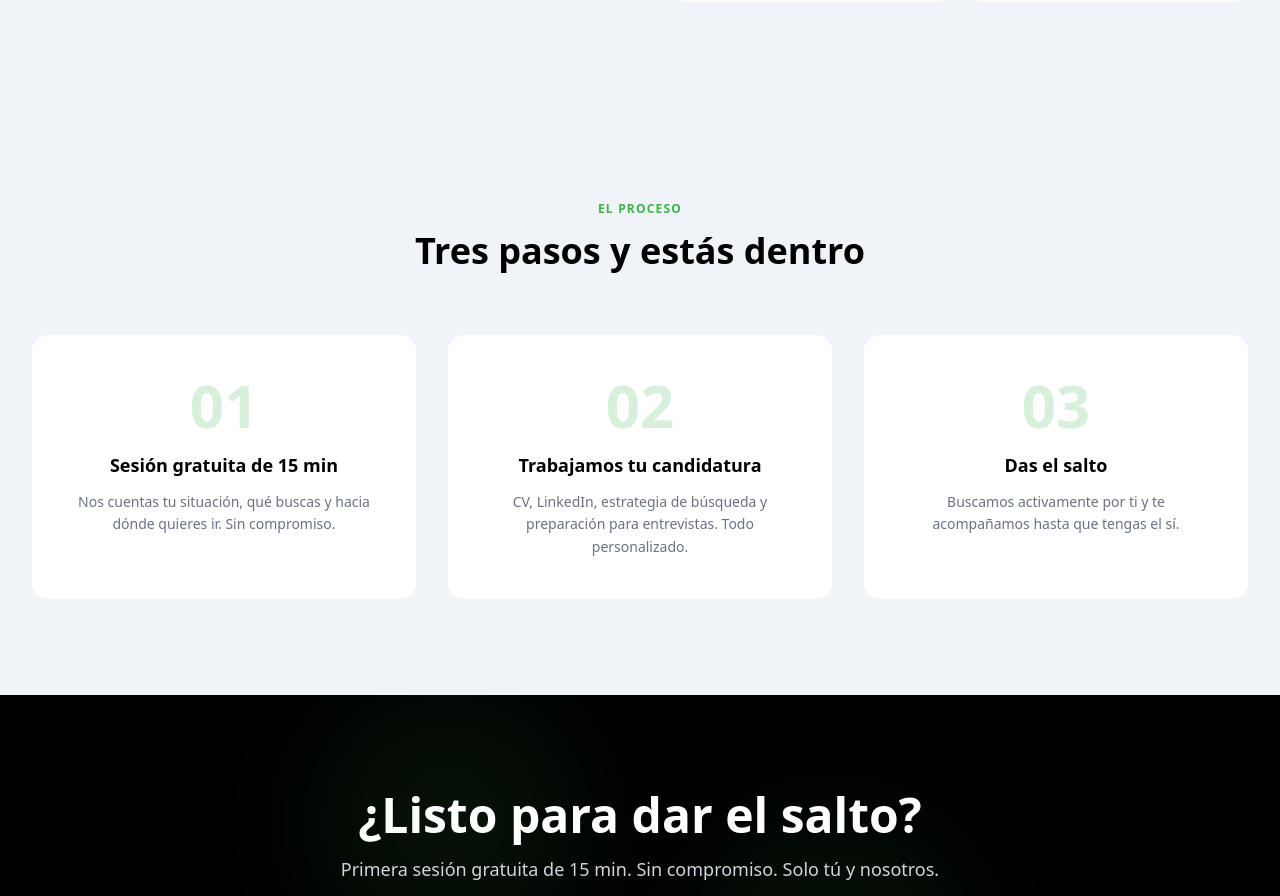
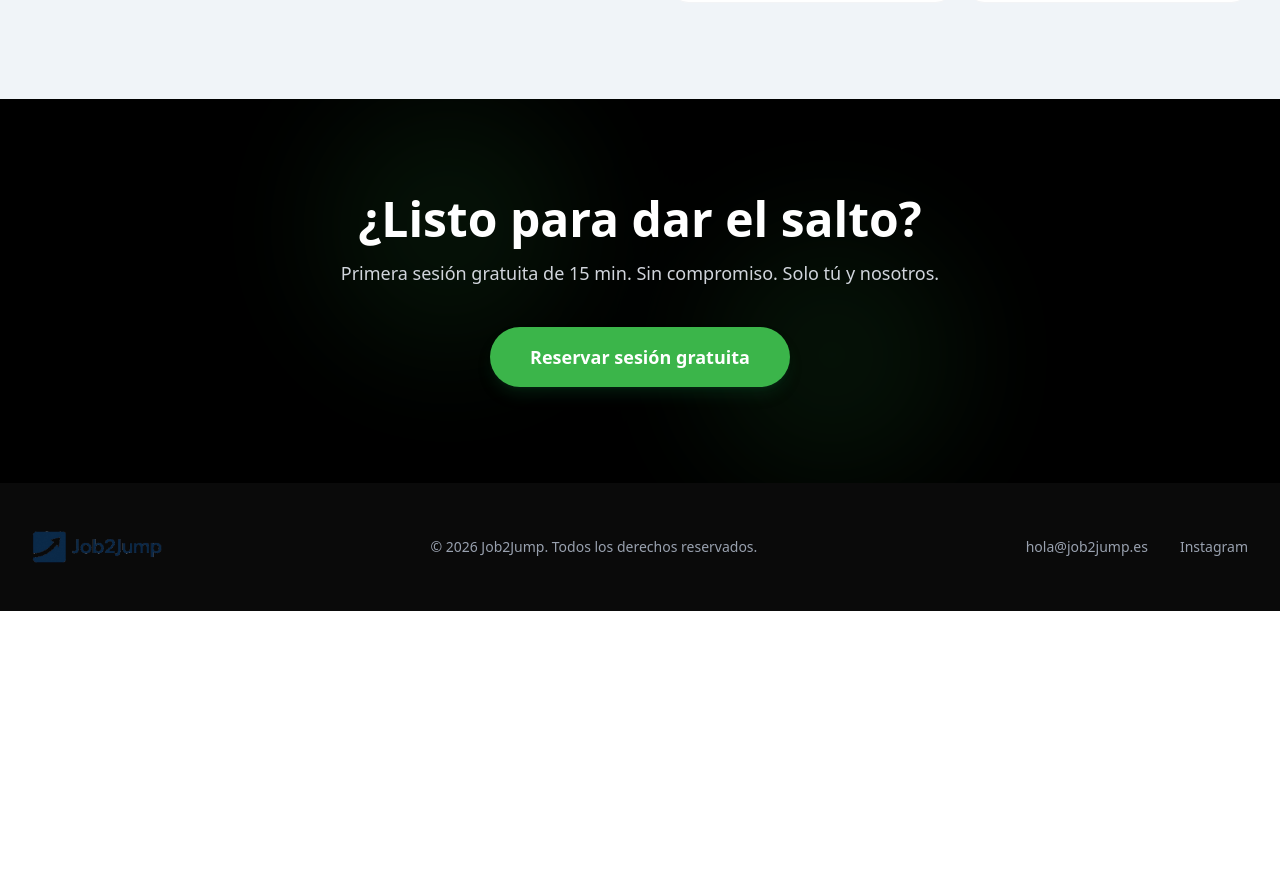
Before and after one commit to Job2Jump/job2jump-web, a Next.js app: page / in a window 1280 px wide. Shown: the part 2261-3157 px from the top of the page. After the commit the page ends 2872 px from the top, so only its background shows below. Built offline with nearby package versions, Linux system fonts and the light colour scheme.

Commit message:
Home: elimina sección Tres pasos y estás dentro
Co-Authored-By: Claude Sonnet 4.6 <noreply@anthropic.com>

```diff
--- a/app/page.js
+++ b/app/page.js
@@ -189,29 +189,6 @@ export default function Home() {
         </div>
       </section>
 
-      {/* CÓMO FUNCIONA */}
-      <section id="como-funciona" className="py-24 bg-[#F0F4F8]">
-        <div className="max-w-7xl mx-auto px-8">
-          <div className="text-center mb-16">
-            <span className="text-[#3BB54A] font-semibold uppercase tracking-widest text-xs">El proceso</span>
-            <h2 className="text-4xl font-bold text-[#000000] mt-3">Tres pasos y estás dentro</h2>
-          </div>
-          <div className="grid md:grid-cols-3 gap-8 relative">
-            {[
-              { num: "01", title: "Sesión gratuita de 15 min", desc: "Nos cuentas tu situación, qué buscas y hacia dónde quieres ir. Sin compromiso." },
-              { num: "02", title: "Trabajamos tu candidatura", desc: "CV, LinkedIn, estrategia de búsqueda y preparación para entrevistas. Todo personalizado." },
-              { num: "03", title: "Das el salto", desc: "Buscamos activamente por ti y te acompañamos hasta que tengas el sí." },
-            ].map((step, i) => (
-              <div key={i} className="flex flex-col items-center text-center bg-white rounded-2xl p-10">
-                <span className="text-6xl font-bold text-[#3BB54A]/20 mb-4 leading-none">{step.num}</span>
-                <h3 className="text-lg font-bold text-[#000000] mb-3">{step.title}</h3>
-                <p className="text-gray-500 text-sm leading-relaxed">{step.desc}</p>
-              </div>
-            ))}
-          </div>
-        </div>
-      </section>
-
       {/* CTA FINAL */}
       <section className="py-24 bg-[#000000] text-center relative overflow-hidden">
         <div className="absolute inset-0 opacity-10">
```
